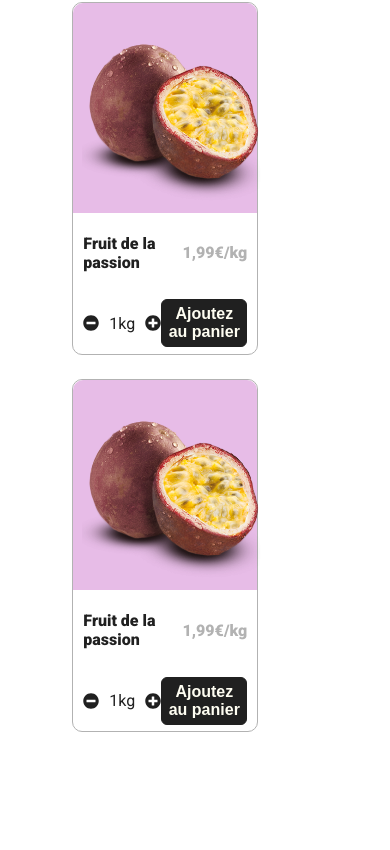
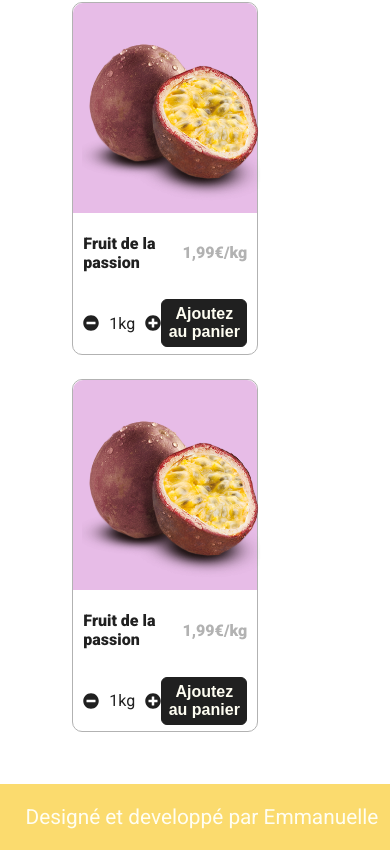
Before and after one commit to emmanuellejaldorau/cathy-boutik, a React (Create React App) app: page / in a window 390 px wide. Shown: the part 2397-3247 px from the top of the page. Before the commit the page ends 3181 px from the top, so only its background shows below. Built offline with nearby package versions, Linux system fonts and the light colour scheme.

Commit message:
feat(footer): created for desktop and mobile

```diff
--- a/src/App.css
+++ b/src/App.css
@@ -138,7 +138,6 @@
     font-size: 2rem;
 }
 
-
 /*--------------------Product Tile------------------------*/
 .product-tile{
     border: 1px solid #b2b2b2;
@@ -194,6 +193,17 @@
     font-size: 1rem;
     font-weight: bold;
     padding: 5px;
+}
+
+/*--------------------Footer------------------------*/
+footer{
+    background-color: #fbdb6e;
+    display: flex;
+    justify-content: flex-end;
+    align-items: center;
+    padding: 0 3%;
+    color: #fffef2;
+    font-size: 1.3rem;
 }
 
 /* DESKTOP------------------------------------------------------------------------------- */
--- a/src/App.tsx
+++ b/src/App.tsx
@@ -2,12 +2,14 @@
 import './App.css';
 import Navigation from './components/Navigation';
 import Homepage from './components/homepage/Homepage';
+import Footer from './components/Footer';
 
 function App() {
   return (
     <>
       <Navigation />
       <Homepage />
+      <Footer/>
     </>
   );
 }
--- /dev/null
+++ b/src/components/Footer.tsx
@@ -0,0 +1,11 @@
+import React from 'react';
+
+function Footer(){
+    return(
+        <footer>
+            <p>Designé et developpé par Emmanuelle</p>
+        </footer>
+    )
+}
+
+export default Footer;
```
